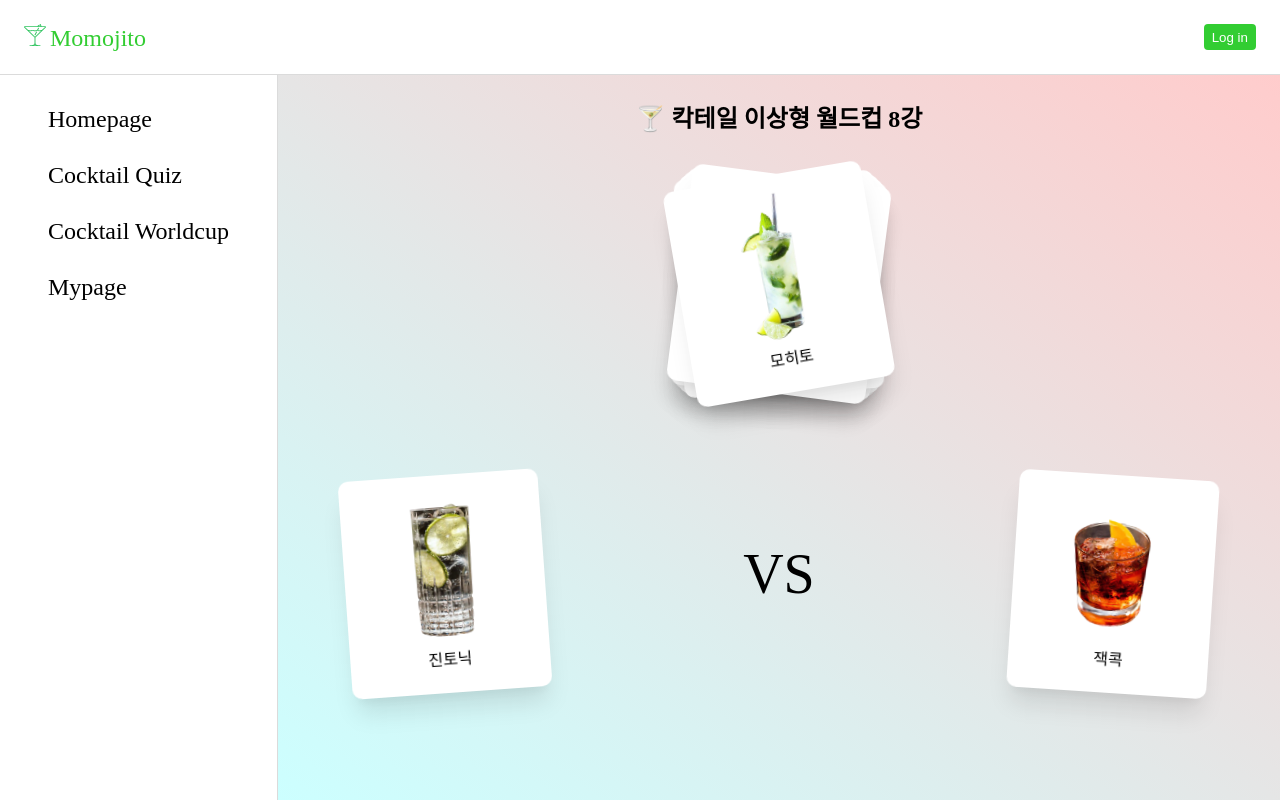
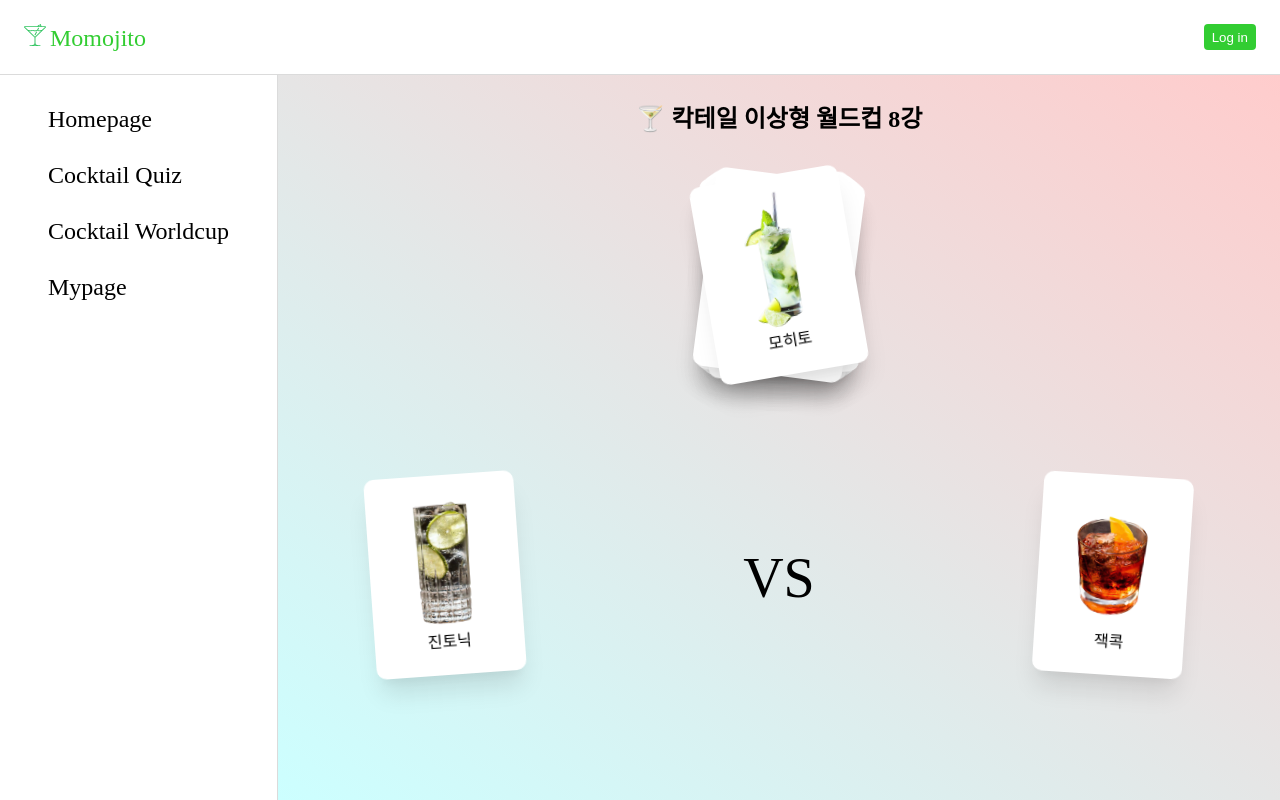
Before and after one commit to codestates/momojito_Client, a Next.js app: page /worldcup in a window 1280 px wide. Built offline with nearby package versions, Linux system fonts and the light colour scheme; no server answers.

Commit message:
Fix broken worldcup height

```diff
--- a/pages/worldcup.js
+++ b/pages/worldcup.js
@@ -22,7 +22,7 @@ const Container = styled.div`
     display: flex;
     flex-direction: column;
     align-items: center;
-    bottom: 5%;
+    top: 430px;
     .btn {
       height: 50px;
       width: 240px;
@@ -48,12 +48,8 @@ const Card = styled(animated.div)`
   background-repeat: no-repeat;
   background-position: 50% 25%;
   top: 100px;
-  width: 30%;
-  height: 30%;
-  min-width: 150px;
-  min-height: 200px;
-  max-width: 200px;
-  /* max-height: 300px; */
+  width: 150px;
+  height: 200px;
   border-radius: 10px;
   --tw-shadow: 0 20px 25px -5px rgba(0, 0, 0, 0.1),
     0 10px 10px -5px rgba(0, 0, 0, 0.04);
@@ -334,10 +330,11 @@ function FadeinHeading({ children, handleClick }) {
       {children}
     </Versus>
   );
+  s;
 }
 
 const Versus = styled(animated.h1)`
   position: absolute;
   font-size: 3.5rem;
-  top: 65%;
+  top: 475px;
 `;
```
